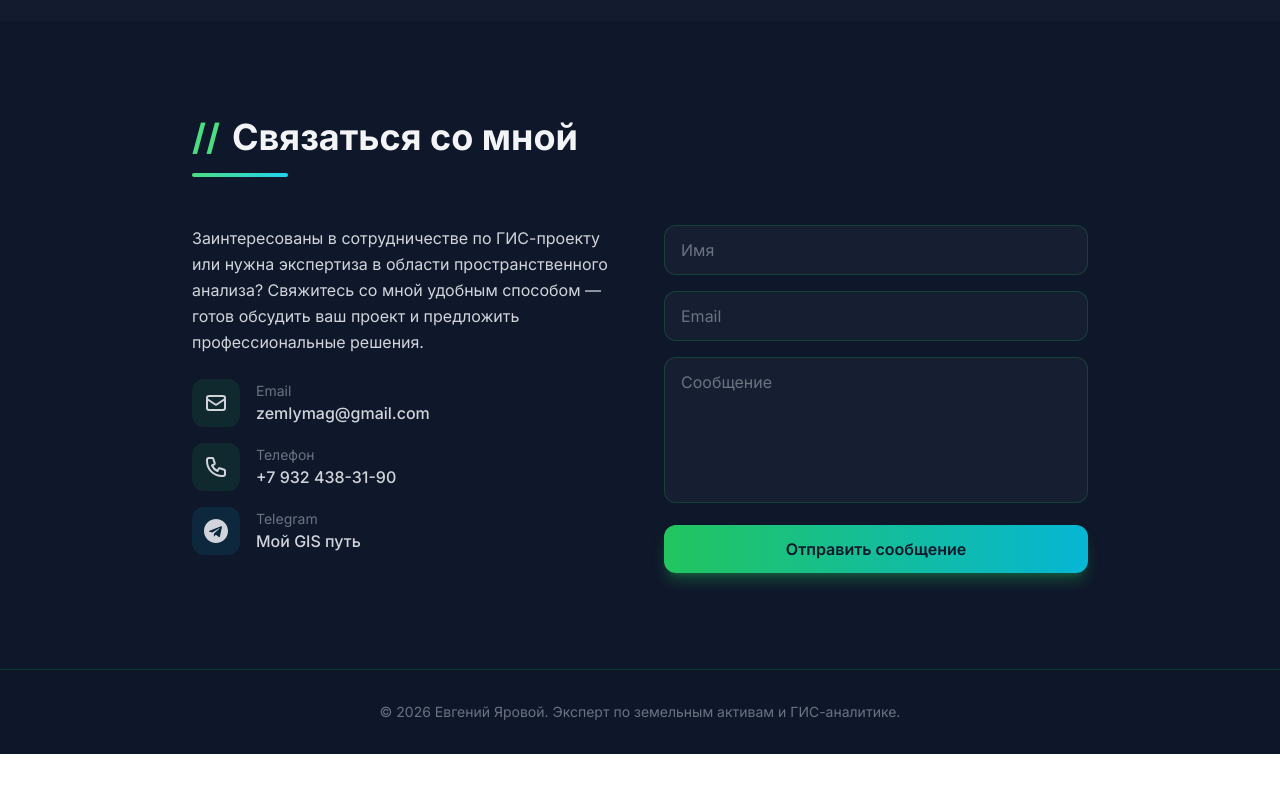
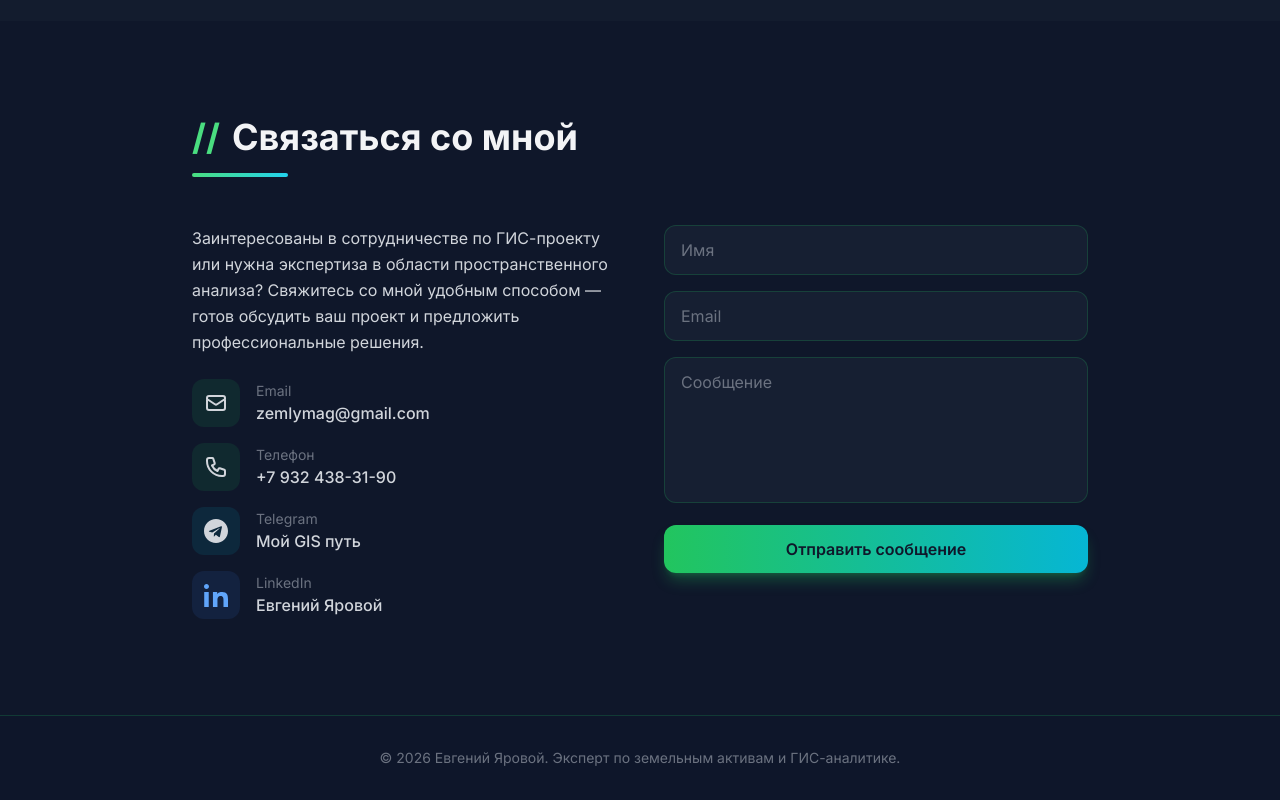
Before and after one commit to zemlymag/gis-portfolio, a React (Vite) app: page / in a window 1280 px wide. Shown: the part 3762-4562 px from the top of the page. Before the commit the page ends 4516 px from the top, so only its background shows below. Built offline with nearby package versions, Linux system fonts and the light colour scheme.

Commit message:
feat: add LinkedIn contact link to contact section

```diff
--- a/portfolio.jsx
+++ b/portfolio.jsx
@@ -765,6 +765,24 @@ const Portfolio = () => {
                       <div className="font-medium">Мой GIS путь</div>
                     </div>
                   </motion.a>
+
+                  <motion.a
+                    href="https://www.linkedin.com/in/%D0%B5%D0%B2%D0%B3%D0%B5%D0%BD%D0%B8%D0%B9-%D1%8F%D1%80%D0%BE%D0%B2%D0%BE%D0%B9-28365645/"
+                    target="_blank"
+                    rel="noopener noreferrer"
+                    whileHover={{ x: 5 }}
+                    className="flex items-center gap-4 text-gray-300 hover:text-blue-400 transition-colors group"
+                  >
+                    <div className="w-12 h-12 bg-blue-500/10 rounded-xl flex items-center justify-center group-hover:bg-blue-500/20 transition-colors">
+                      <svg className="w-6 h-6 text-blue-400" viewBox="0 0 24 24" fill="currentColor" xmlns="http://www.w3.org/2000/svg">
+                        <path d="M4.98 3.5C4.98 4.88 3.86 6 2.48 6C1.1 6 0 4.88 0 3.5C0 2.12 1.12 1 2.5 1C3.88 1 4.98 2.12 4.98 3.5ZM0.22 8.98H4.74V24H0.22V8.98ZM8.98 8.98H13.18V11.02H13.26C13.98 9.56 15.98 8.98 18.26 8.98C23.02 8.98 24 11.96 24 16.34V24H19.48V17.58C19.48 15.62 19.44 12.98 16.66 12.98C13.86 12.98 13.46 15.28 13.46 17.38V24H8.94V8.98H8.98Z" />
+                      </svg>
+                    </div>
+                    <div>
+                      <div className="text-sm text-gray-500">LinkedIn</div>
+                      <div className="font-medium">Евгений Яровой</div>
+                    </div>
+                  </motion.a>
                 </div>
               </div>
 
```
